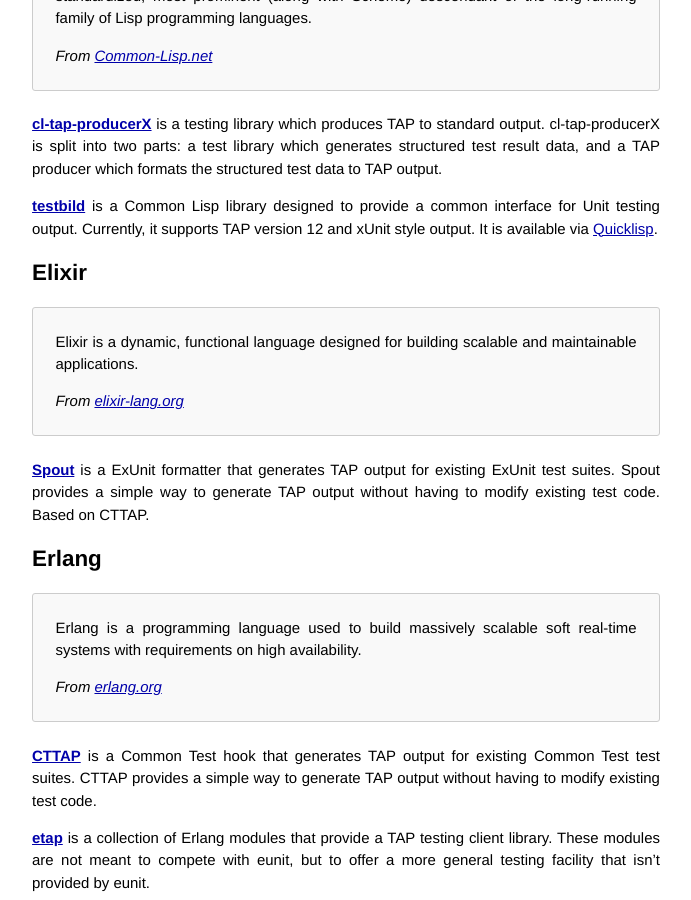
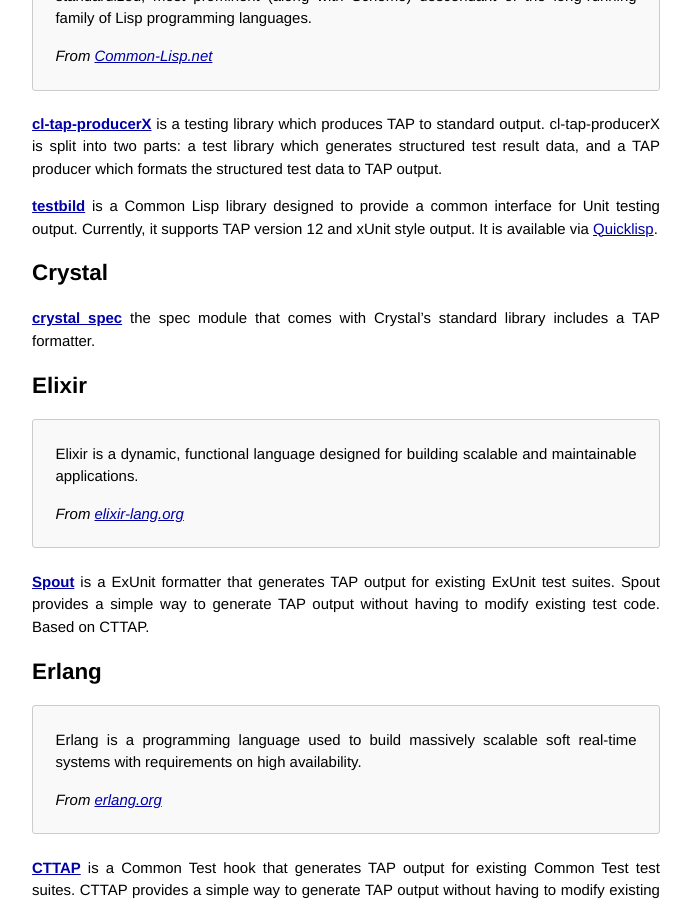
Before and after one commit to TestAnything/testanything.github.io, a Jekyll site: the page built from producers.md, in a window 1280 px wide and 900 px high, scrolled down 2108 px. Shown: the whole window, without its empty margins (294-985 px from the left). Built offline with Jekyll 4.4.1, drawn with Linux system fonts in a browser that asks for light colours.

Commit message:
Add crystal spec (#151)

```diff
--- a/producers.md
+++ b/producers.md
@@ -16,6 +16,7 @@
 [C++](#cplusplus),
 [C#](#csharp),
 [Common Lisp](#common-lisp),
+[Crystal](#crystal),
 [Elixir](#elixir),
 [Erlang](#erlang),
 [Fish](#fish),
@@ -149,6 +150,11 @@
 designed to provide a common interface for Unit testing output.
 Currently, it supports TAP version 12 and xUnit style output.
 It is available via [Quicklisp](http://www.quicklisp.org/).
+
+## <a id="crystal"></a> [Crystal](#crystal)
+
+**[crystal spec](https://crystal-lang.org/api/Spec.html)** the spec module
+that comes with Crystal's standard library includes a TAP formatter.
 
 ## <a id="elixir"></a> [Elixir](#elixir)
 
```
